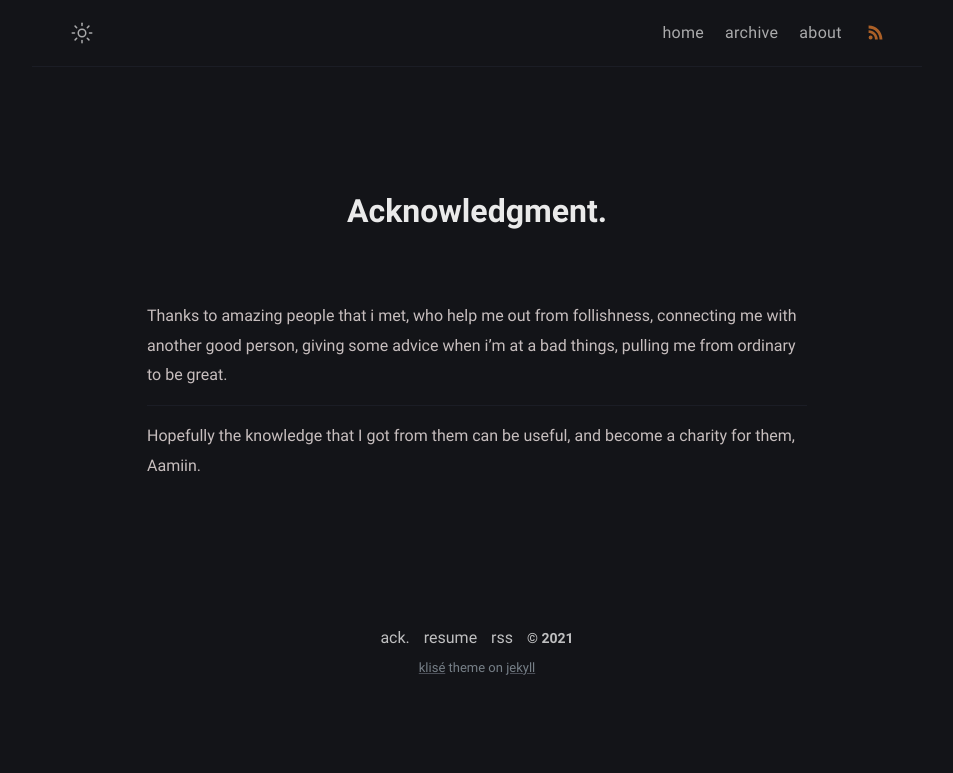
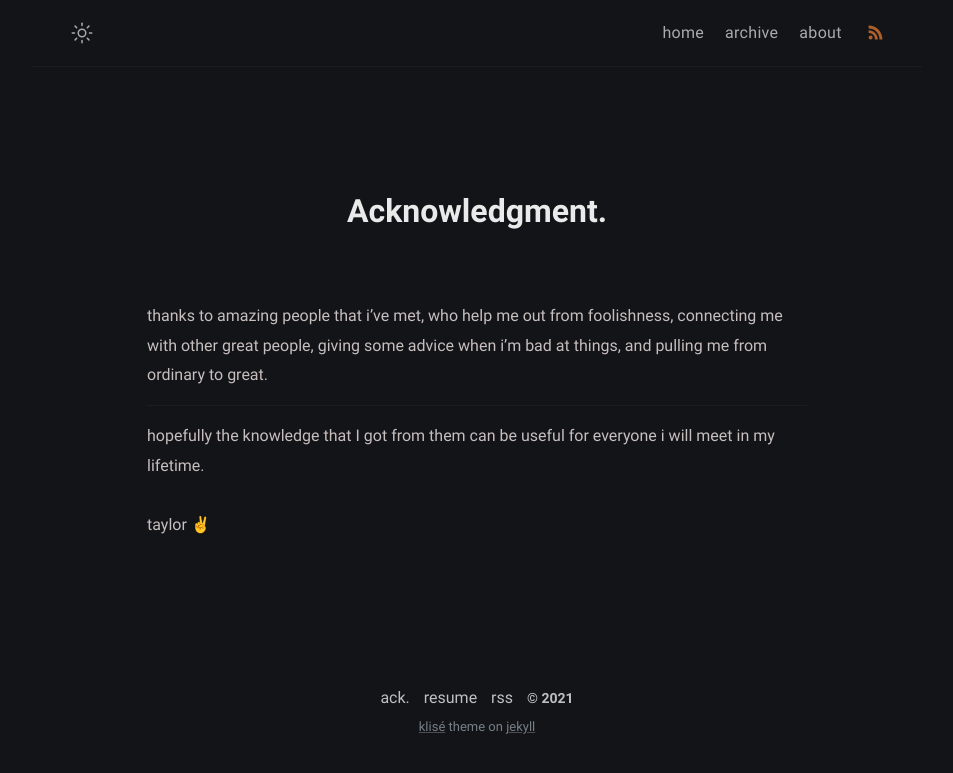
Before and after one commit to fyrworx4/old-fyrworx4.github.io, a Jekyll site: the page built from thanks.md, in a window 1280 px wide. Shown: the top 773 px of the page, without its empty margins (163-1116 px from the left). Built offline with Jekyll 4.4.1, drawn with Linux system fonts in a browser that asks for light colours.

Commit message:
edited more things

```diff
--- a/_config.yml
+++ b/_config.yml
@@ -21,7 +21,7 @@ author:
   avatar: /assets/img/avatar.jpg # change with your own avatar
 
 # URL settings
-url: "https://klise.now.sh" #
+url: "https://tsnguyen.com" #
 baseurl:
 permalink: /:title/
 google_analytics: # leave it blank if not wish
--- a/_layouts/404.html
+++ b/_layouts/404.html
@@ -33,7 +33,7 @@ layout: compress
       <div class="not-found">
         <div class="container">
           <div class="title">404</div>
-          <p class="phrase">😕 Hmm... Seems you lost from my journey.</p>
+          <p class="phrase">😕 Hmm... Seems you are lost from my journey.</p>
           <a class="solution" href="{{ site.url }}">back home</a>
         </div>
       </div>
--- a/archive.html
+++ b/archive.html
@@ -2,7 +2,7 @@
 title: Archive
 permalink: /archive/
 layout: page
-excerpt: All post.
+excerpt: All posts.
 comments: false
 ---
 
--- a/thanks.md
+++ b/thanks.md
@@ -2,12 +2,14 @@
 title: Acknowledgment
 permalink: /thanks/
 layout: page
-excerpt: Thanks to amazing people that i met, who help me out from follishness, connecting me with another good person, giving some advice when i'm at a bad things, pulling me from ordinary to be great.
+excerpt: thanks to amazing people that i've met, who help me out from foolishness, connecting me with other great people, giving some advice when i'm bad at things, and pulling me from ordinary to great.
 comments: false
 ---
 
-Thanks to amazing people that i met, who help me out from follishness, connecting me with another good person, giving some advice when i'm at a bad things, pulling me from ordinary to be great.
+thanks to amazing people that i've met, who help me out from foolishness, connecting me with other great people, giving some advice when i'm bad at things, and pulling me from ordinary to great.
 
 <hr>
 
-Hopefully the knowledge that I got from them can be useful, and become a charity for them, Aamiin.
+hopefully the knowledge that I got from them can be useful for everyone i will meet in my lifetime.
+
+taylor ✌
```
Also changed, not shown: about.md (+1 -1 lines).
